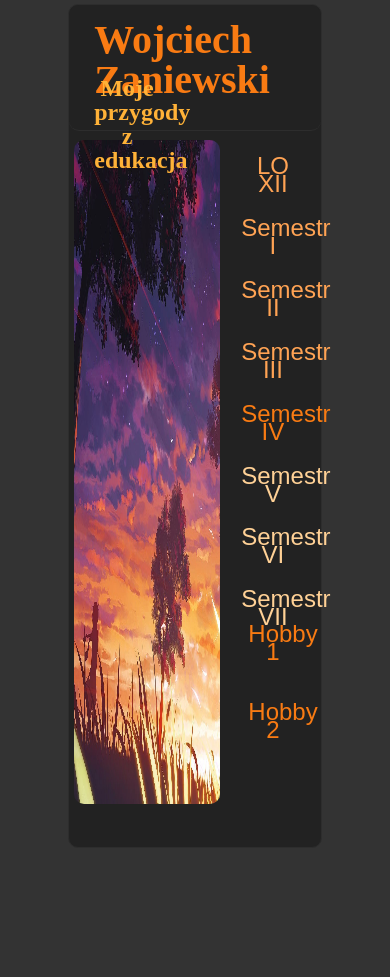
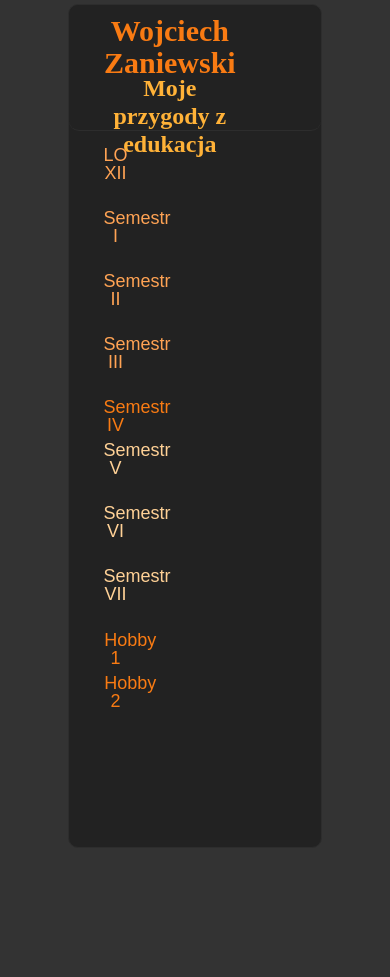
Before and after one commit to Lukximb/myEducation, a PHP site: page / in a window 390 px wide. Run offline with PHP 8.4, Linux system fonts and the light colour scheme.

Commit message:
Change main pange responsive

```diff
--- a/styles.css
+++ b/styles.css
@@ -120,7 +120,6 @@ a:active {
 }
 
 .navHobby {
-
     height: 30%;
     width: 100%;
 }
@@ -148,3 +147,120 @@ a:active {
     margin: 6px 0;
     font-size: 24px;
 }
+
+
+@media only screen and (max-width:1000px) {
+
+    .header-txt, .menu, .education {
+        width: 80%;
+        padding: 0;
+        margin: 0 10%;
+        float: inherit;
+    }
+
+    .hobby {
+        margin-top: 5%;
+    }
+
+    h1 {
+        line-height: 24px;
+        font-size: 22px;
+        margin: 4px 0;
+        max-height: 40%;
+    }
+
+    h2 {
+        line-height: 20px;
+        font-size: 18px;
+        margin: 4px 0;
+        max-height: 40%;
+    }
+
+    .after {
+        line-height: 14px;
+        margin: 3px 0;
+        font-size: 18px;
+        text-align: center;
+    }
+
+    .actual {
+        line-height: 14px;
+        margin: 3px 0;
+        font-size: 18px;
+        text-align: center;
+    }
+
+    .before {
+        line-height: 14px;
+        margin: 3px 0;
+        font-size: 18px;
+        text-align: center;
+    }
+
+    .image {
+        display: none;
+    }
+}
+
+@media only screen and (max-width:1500px) {
+
+    .header-txt, .education, .hobby {
+        width: 60%;
+        padding: 0;
+        margin: 1% 10%;
+        float: left;
+    }
+
+    .menu {
+        margin-left: 10%;
+        padding: 2%;
+        width: 20%;
+        float: left;
+    }
+
+    .hobby {
+        margin-top: 25%;
+        padding: 2%;
+        padding-top: 25%;
+    }
+
+    .image {
+        margin-top: 0;
+    }
+
+    h1 {
+        line-height: 32px;
+        font-size: 30px;
+        margin: 8px 0;
+        max-height: 40%;
+    }
+
+    h2 {
+        line-height: 28px;
+        font-size: 24px;
+        margin: 6px 0;
+        max-height: 40%;
+    }
+
+    .after {
+        line-height: 18px;
+        margin: 5px 0;
+        font-size: 18px;
+        text-align: center;
+    }
+
+    .actual {
+        line-height: 18px;
+        margin: 5px 0;
+        font-size: 18px;
+        text-align: center;
+        max-height: 38px;
+    }
+
+    .before {
+        line-height: 18px;
+        margin: 5px 0;
+        font-size: 18px;
+        text-align: center;
+    }
+}
```
Also changed, not shown: 1 other file.
